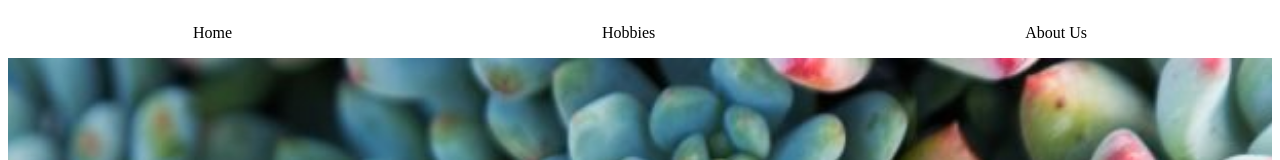
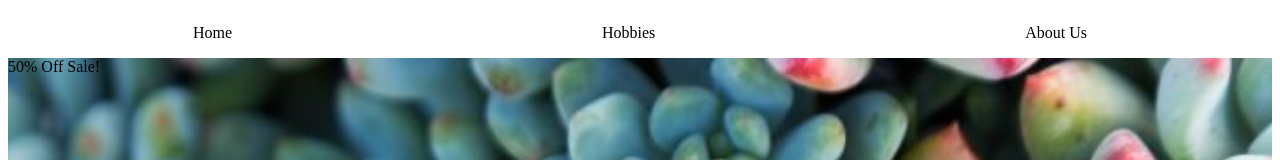
Before and after one commit to SucculentSilk/21.3, a plain HTML site: page index.html in a window 1280 px wide. Shown: the top 160 px of the page. Drawn offline with Linux system fonts and the light colour scheme.

Commit message:
Added 50% Off Sale to hero

```diff
--- a/index.html
+++ b/index.html
@@ -24,6 +24,9 @@
     </header>
 
     <section class="hero">
+        <div>
+            50% Off Sale!
+        </div>
     </section>
 
 </body>
```
